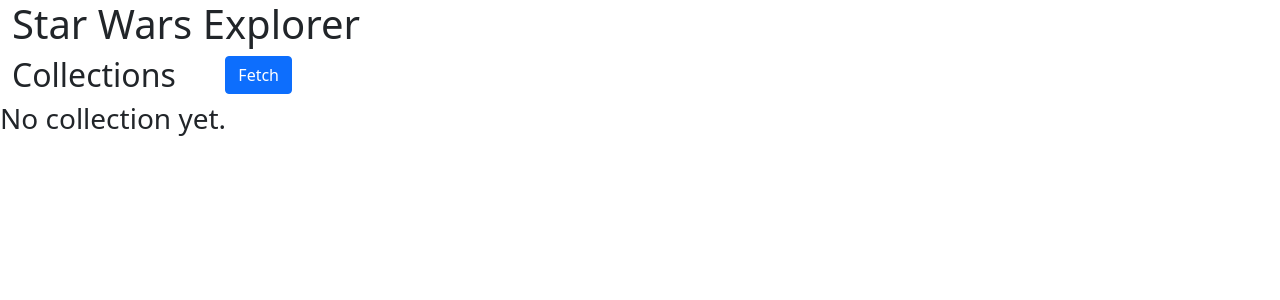
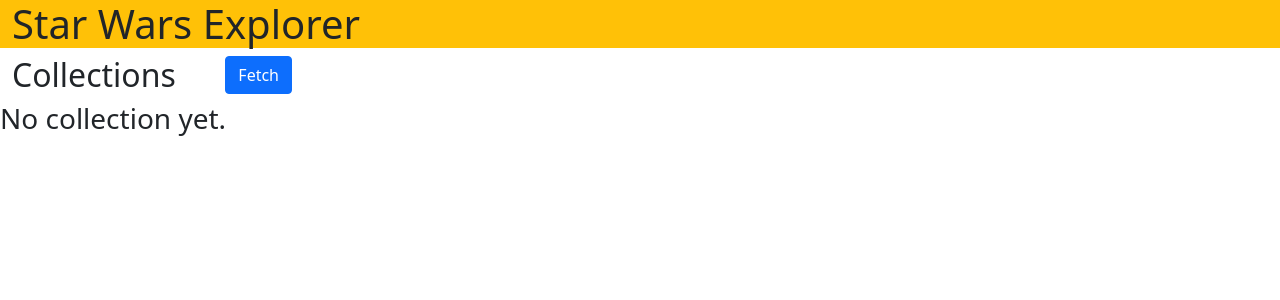
Before and after one commit to flowfelis/adverity-hometask, a Django app: page / in a window 1280 px wide. Shown: the top 300 px of the page. Run offline with Django 3.2, Linux system fonts and the light colour scheme; data that the repository does not hold is empty.

Commit message:
update styling of list view

```diff
--- a/templates/starwars/collection_list.html
+++ b/templates/starwars/collection_list.html
@@ -9,7 +9,7 @@
 <body class="container-fluid">
 
 <div class="row">
-  <h1>Star Wars Explorer</h1>
+  <h1 class="bg-warning">Star Wars Explorer</h1>
 </div>
 
 <div class="row">
```
